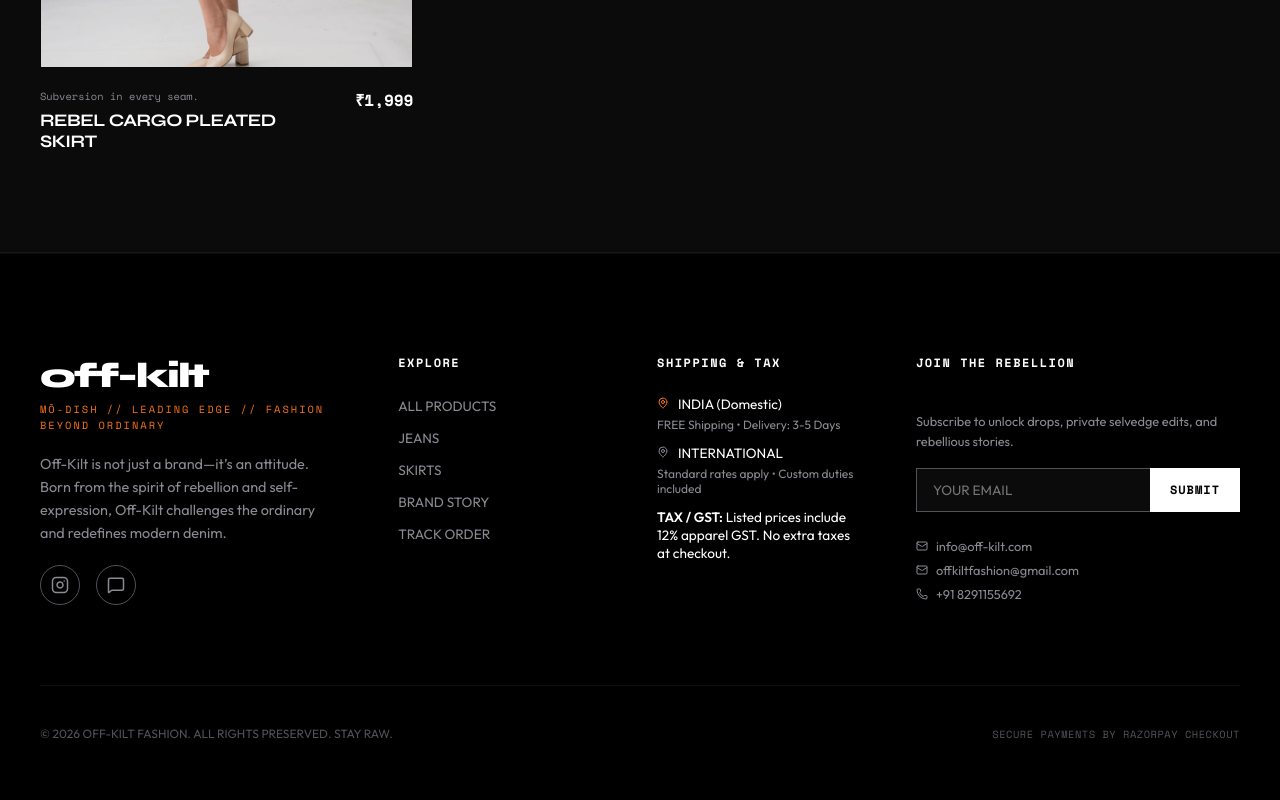
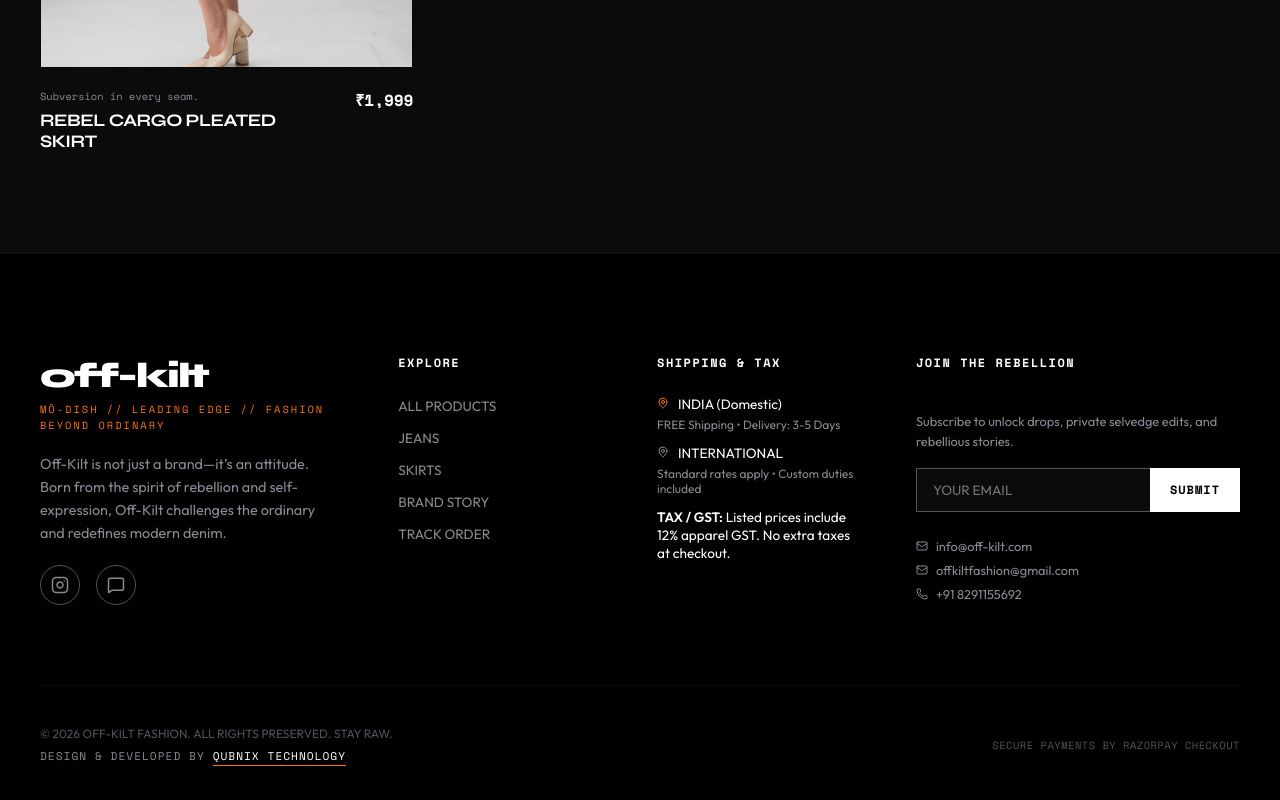
Before and after one commit to qubnixtechnology/offkitecom, a React (Vite) app: page / in a window 1280 px wide. Shown: the part 6356-7156 px from the top of the page. Built offline with nearby package versions, Linux system fonts and the light colour scheme; no server answers.

Commit message:
Add Qubnix Technology design credits to footer and update production build

```diff
--- a/src/components/Footer.jsx
+++ b/src/components/Footer.jsx
@@ -121,8 +121,13 @@
 
         {/* Bottom copyright and Payment integrations */}
         <div className="footer-bottom">
-          <div>
-            © {new Date().getFullYear()} OFF-KILT FASHION. ALL RIGHTS PRESERVED. STAY RAW.
+          <div style={{ display: 'flex', flexDirection: 'column', gap: '6px' }}>
+            <div>
+              © {new Date().getFullYear()} OFF-KILT FASHION. ALL RIGHTS PRESERVED. STAY RAW.
+            </div>
+            <div style={{ fontSize: '0.7rem', color: 'var(--text-grey)', fontFamily: 'var(--font-mono)', letterSpacing: '1px' }}>
+              DESIGN & DEVELOPED BY <a href="https://qubnixtechnology.com/" target="_blank" rel="noopener noreferrer" style={{ color: 'var(--text-light)', textDecoration: 'none', borderBottom: '1px solid var(--accent-raw)', paddingBottom: '1px', transition: 'color 0.2s' }} onMouseEnter={(e) => e.target.style.color = 'var(--accent-raw)'} onMouseLeave={(e) => e.target.style.color = 'var(--text-light)'}>QUBNIX TECHNOLOGY</a>
+            </div>
           </div>
           <div className="footer-bottom-links">
             <span className="mono" style={{ fontSize: '0.65rem' }}>SECURE PAYMENTS BY RAZORPAY CHECKOUT</span>
```
